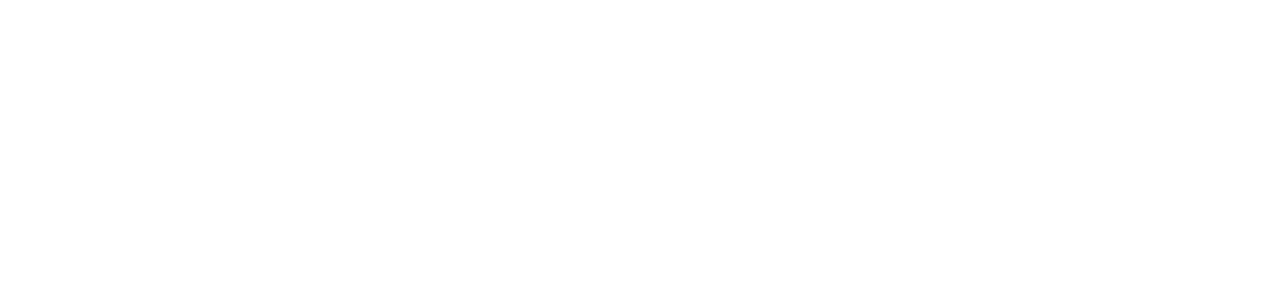
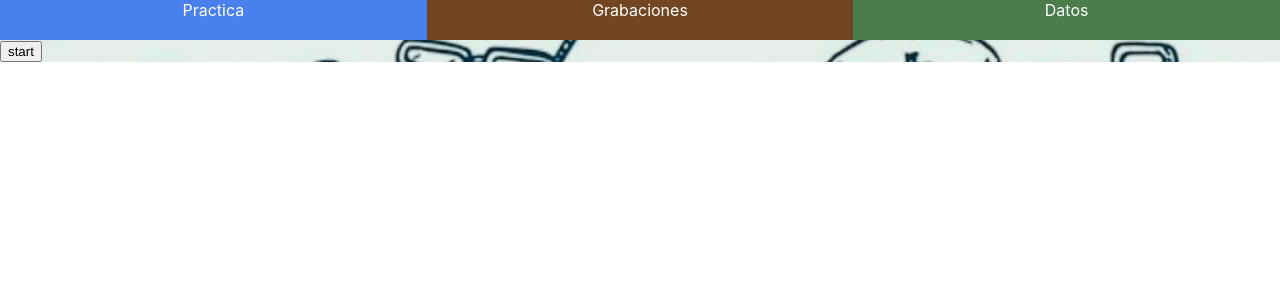
Before and after one commit to victordavila2311/PAIG1A-2024-1, a React (Create React App) app: page / in a window 1280 px wide. Both pictures are taken after a click on the button "Iniciar simulador". Shown: the top 300 px of the page. Built offline with nearby package versions, Linux system fonts and the light colour scheme; the HTML template or start-up script is replaced by a standard one.

Commit message:
cracion pagina grabaciones y añadido webcam

```diff
--- a/package.json
+++ b/package.json
@@ -13,6 +13,7 @@
     "react": "^18.3.0",
     "react-dom": "^18.3.0",
     "react-scripts": "5.0.1",
+    "react-webcam": "^7.2.0",
     "typescript": "^4.9.5",
     "web-vitals": "^2.1.4"
   },
--- a/src/componentes/headerventanas.css
+++ b/src/componentes/headerventanas.css
@@ -2,5 +2,5 @@
     display: flex;
     height: '100%';
     width: '100%';
-    flex-direction: column;
+    flex-direction: row;
 }
--- a/src/componentes/headerventanas.tsx
+++ b/src/componentes/headerventanas.tsx
@@ -2,13 +2,23 @@
 import '../App.css';
 import { propsVentanaInicio } from '../code/interfaces';
 import { formatColor } from '../code/helpers';
-import './headerventana.css';
-export function opciones(){
+import './headerventanas.css';
+export function Opciones(){
+    let w:string='33.33333vw';
     return(
         <div className='opciones'>
-            <div>Practica</div>
-            <div>Grabaciones</div>
-            <div>Datos</div>
+            <div style={{backgroundColor:formatColor("azul"),
+            width:w,
+            textAlign:'center', height:'5vh',
+            color:formatColor("blanco")}}>Practica</div>
+            <div style={{backgroundColor:formatColor("cafe"),
+            width:w,
+            textAlign:'center',
+            color:formatColor("blanco")}}>Grabaciones</div>
+            <div style={{backgroundColor:formatColor("verde"),
+            width:w,
+            textAlign:'center',
+            color:formatColor("blanco")}}>Datos</div>
         </div>
     )
 }
--- a/src/ventanas/Practica.tsx
+++ b/src/ventanas/Practica.tsx
@@ -1,10 +1,73 @@
-import React from 'react';
+import React,{useRef, useEffect, useState, useCallback} from 'react';
 import '../App.css';
+import './Practica.css';
+import Webcam from "react-webcam";
 import { propsVentanaPractica } from '../code/interfaces';
+import { Opciones } from '../componentes/headerventanas';
+const FACING_MODE_USER = "user";
+const FACING_MODE_ENVIRONMENT = "environment";
+
+let videoConstraints = {
+  width: 720,
+  height: 360,
+  facingMode: FACING_MODE_ENVIRONMENT
+};
+
+
+
+
+
+
 
 export function Practica(props: propsVentanaPractica) {
+  const [isCaptureEnable, setCaptureEnable] = useState<boolean>(false);
+  const webcamRef = useRef<Webcam>(null);
+  const [url, setUrl] = useState<string | null>(null);
+  const capture = useCallback(() => {
+    const imageSrc = webcamRef.current?.getScreenshot();
+    if (imageSrc) {
+      setUrl(imageSrc);
+    }
+  }, [webcamRef]);
+  const [facingMode, setFacingMode] = React.useState(FACING_MODE_ENVIRONMENT)
+  const handleClick = React.useCallback(() => {
+    setFacingMode(
+      prevState =>
+        prevState === FACING_MODE_USER
+          ? FACING_MODE_ENVIRONMENT
+          : FACING_MODE_USER
+    );
+  }, []);
+
   return (
     <div className='Practica'>
+
+      <Opciones />
+
+      {isCaptureEnable || (
+        <button onClick={() => setCaptureEnable(true)}>start</button>
+      )}
+      {isCaptureEnable && (
+        <>
+          <div>
+            <button onClick={() => setCaptureEnable(false)}>end </button>
+
+          </div>
+          <div style={{alignContent:'center'}}>
+            <Webcam
+              audio={false}
+              width={540}
+              height={360}
+              ref={webcamRef}
+              screenshotFormat="image/jpeg"
+              videoConstraints={{
+                facingMode
+              }}
+            />
+          </div>
+
+        </>
+      )}
 
     </div>
   );
```
Also changed, not shown: src/ventanas/Practica.css (added), 1 other file (tests, documents, lock files or other folders).
